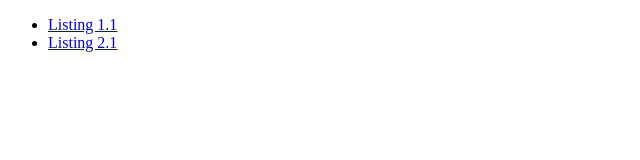
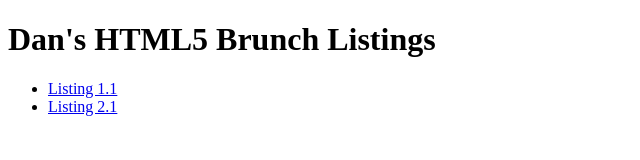
Before and after one commit to dansherpa/html5brunch, a plain HTML site: page index.html in a window 1280 px wide. Shown: the whole page, without its empty margins (0-640 px from the left). Drawn offline with Linux system fonts and the light colour scheme.

Commit message:
fix index

```diff
--- a/index.html
+++ b/index.html
@@ -5,6 +5,7 @@
   </head>
 
   <body>
+  <h1>Dan's HTML5 Brunch Listings</h1>
   <ul>
     <li><a href=Listing-1-1.html>Listing 1.1</a></li>
     <li><a href=Listing-2-1.html>Listing 2.1</a></li>
```
